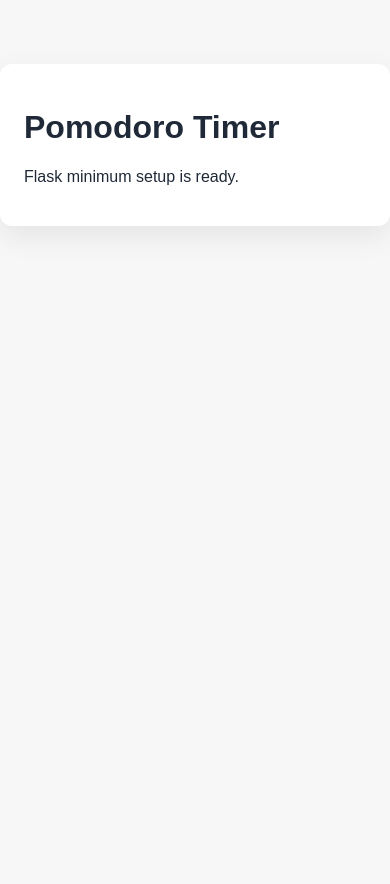
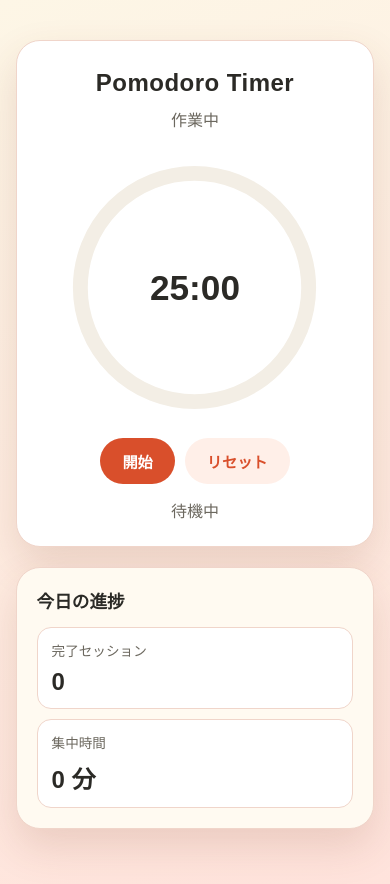
Before and after one commit to sti-ytmori/2026-Github-Copilot-Workshop-Python, a Flask app: page / in a window 390 px wide. Before the commit the page ends 230 px from the top, so only its background shows below. Run offline with Flask 3, Linux system fonts and the light colour scheme.

Commit message:
アプリ完成

```diff
--- a/1.pomodoro/app.py
+++ b/1.pomodoro/app.py
@@ -1,7 +1,17 @@
-from flask import Flask, render_template
+from flask import Flask, jsonify, render_template, request
+
+from services.progress_service import ProgressService
 
 
 app = Flask(__name__)
+progress_service = ProgressService()
+
+SETTINGS = {
+	"work_minutes": 25,
+	"short_break_minutes": 5,
+	"long_break_minutes": 15,
+	"long_break_interval": 4,
+}
 
 
 @app.route("/")
@@ -9,5 +19,29 @@ def index():
 	return render_template("index.html")
 
 
+@app.route("/api/settings", methods=["GET"])
+def get_settings():
+	return jsonify(SETTINGS)
+
+
+@app.route("/api/progress/today", methods=["GET"])
+def get_today_progress():
+	date_key = request.args.get("date")
+	progress = progress_service.get_today_progress(date_key=date_key)
+	return jsonify(progress)
+
+
+@app.route("/api/sessions/complete", methods=["POST"])
+def complete_session():
+	data = request.get_json(silent=True) or {}
+	mode = data.get("mode")
+	if mode != "work":
+		return jsonify({"error": "mode must be 'work'"}), 400
+
+	focus_minutes = int(SETTINGS["work_minutes"])
+	updated = progress_service.add_work_completion(focus_minutes=focus_minutes)
+	return jsonify(updated), 201
+
+
 if __name__ == "__main__":
 	app.run(host="0.0.0.0", port=8000, debug=True)
--- a/1.pomodoro/static/css/style.css
+++ b/1.pomodoro/static/css/style.css
@@ -1,19 +1,168 @@
 :root {
   color-scheme: light;
+  --bg-top: #fdf6e6;
+  --bg-bottom: #ffe3dc;
+  --card: #ffffff;
+  --card-soft: #fffaf1;
+  --text: #2b2a26;
+  --muted: #6c685f;
+  --accent: #d94f2b;
+  --accent-soft: #ffefe8;
+  --line: #f0d5ca;
+  --shadow: 0 18px 40px rgba(131, 66, 42, 0.16);
+}
+
+* {
+  box-sizing: border-box;
 }
 
 body {
   margin: 0;
-  font-family: sans-serif;
-  background: #f7f7f8;
-  color: #1f2937;
+  min-height: 100vh;
+  font-family: "Poppins", "Noto Sans JP", sans-serif;
+  color: var(--text);
+  background: linear-gradient(160deg, var(--bg-top) 0%, var(--bg-bottom) 100%);
 }
 
-.container {
-  max-width: 720px;
-  margin: 64px auto;
-  padding: 24px;
+.app-shell {
+  width: min(960px, 92vw);
+  margin: 40px auto;
+  display: grid;
+  gap: 20px;
+  grid-template-columns: 2fr 1fr;
+  align-items: start;
+}
+
+.timer-card,
+.progress-card {
+  background: var(--card);
+  border-radius: 24px;
+  border: 1px solid var(--line);
+  box-shadow: var(--shadow);
+}
+
+.timer-card {
+  padding: 28px 28px 24px;
+  text-align: center;
+}
+
+.title {
+  margin: 0;
+  font-size: clamp(1.5rem, 2.4vw, 2.2rem);
+  letter-spacing: 0.02em;
+}
+
+.mode-label {
+  margin: 10px 0 0;
+  color: var(--muted);
+  font-size: 1rem;
+}
+
+.timer-ring {
+  position: relative;
+  width: min(320px, 70vw);
+  margin: 20px auto 10px;
+}
+
+.ring-svg {
+  display: block;
+  width: 100%;
+}
+
+.ring-bg,
+.ring-progress {
+  fill: none;
+  stroke-width: 12;
+}
+
+.ring-bg {
+  stroke: #f3eee5;
+}
+
+.ring-progress {
+  stroke: var(--accent);
+  stroke-linecap: round;
+  transform-origin: center;
+  transform: rotate(-90deg);
+  transition: stroke-dashoffset 0.35s ease;
+}
+
+.time-label {
+  position: absolute;
+  inset: 0;
+  margin: auto;
+  height: fit-content;
+  font-size: clamp(2.2rem, 6vw, 3.2rem);
+  font-weight: 700;
+}
+
+.button-row {
+  margin-top: 14px;
+  display: flex;
+  justify-content: center;
+  gap: 10px;
+}
+
+.btn {
+  border: none;
+  border-radius: 999px;
+  padding: 12px 22px;
+  font-size: 0.95rem;
+  font-weight: 600;
+  cursor: pointer;
+}
+
+.btn-primary {
+  background: var(--accent);
+  color: #ffffff;
+}
+
+.btn-secondary {
+  background: var(--accent-soft);
+  color: var(--accent);
+}
+
+.status-label {
+  margin: 14px 0 0;
+  color: var(--muted);
+}
+
+.progress-card {
+  padding: 20px;
+  background: var(--card-soft);
+}
+
+.progress-card h2 {
+  margin: 0 0 14px;
+  font-size: 1.1rem;
+}
+
+.progress-grid {
+  display: grid;
+  gap: 10px;
+}
+
+.progress-item {
   background: #ffffff;
-  border-radius: 12px;
-  box-shadow: 0 10px 30px rgba(0, 0, 0, 0.08);
+  border: 1px solid var(--line);
+  border-radius: 14px;
+  padding: 12px 14px;
 }
+
+.progress-name {
+  margin: 0;
+  font-size: 0.85rem;
+  color: var(--muted);
+}
+
+.progress-value {
+  margin: 8px 0 0;
+  font-size: 1.5rem;
+  font-weight: 700;
+}
+
+@media (max-width: 900px) {
+  .app-shell {
+    grid-template-columns: 1fr;
+  }
+}
--- a/1.pomodoro/static/js/timer.js
+++ b/1.pomodoro/static/js/timer.js
@@ -1 +1,303 @@
-console.log("timer.js loaded");
+const MODES = {
+	work: "作業中",
+	short_break: "短い休憩",
+	long_break: "長い休憩",
+};
+
+const TIMER_STATES = {
+	idle: "idle",
+	running: "running",
+	paused: "paused",
+};
+
+const DEFAULT_SETTINGS = {
+	work_minutes: 25,
+	short_break_minutes: 5,
+	long_break_minutes: 15,
+	long_break_interval: 4,
+};
+
+const ring = document.getElementById("progressRing");
+const modeLabel = document.getElementById("modeLabel");
+const timeLabel = document.getElementById("timeLabel");
+const primaryButton = document.getElementById("primaryButton");
+const resetButton = document.getElementById("resetButton");
+const statusLabel = document.getElementById("statusLabel");
+const completedSessionsLabel = document.getElementById("completedSessions");
+const focusMinutesLabel = document.getElementById("focusMinutes");
+
+const RADIUS = 92;
+const CIRCUMFERENCE = 2 * Math.PI * RADIUS;
+
+ring.style.strokeDasharray = `${CIRCUMFERENCE}`;
+ring.style.strokeDashoffset = `${CIRCUMFERENCE}`;
+
+const state = {
+	settings: { ...DEFAULT_SETTINGS },
+	mode: "work",
+	timerState: TIMER_STATES.idle,
+	endTimeMs: null,
+	remainingMs: DEFAULT_SETTINGS.work_minutes * 60 * 1000,
+	sessionDurationMs: DEFAULT_SETTINGS.work_minutes * 60 * 1000,
+	completedWorkCycles: 0,
+	progress: {
+		date: todayKey(),
+		completed_sessions: 0,
+		focus_minutes: 0,
+	},
+};
+
+let timerId = null;
+
+function todayKey() {
+	return new Date().toISOString().slice(0, 10);
+}
+
+function modeDurationMs(mode) {
+	if (mode === "work") {
+		return state.settings.work_minutes * 60 * 1000;
+	}
+	if (mode === "long_break") {
+		return state.settings.long_break_minutes * 60 * 1000;
+	}
+	return state.settings.short_break_minutes * 60 * 1000;
+}
+
+function formatMs(ms) {
+	const totalSec = Math.max(0, Math.ceil(ms / 1000));
+	const minute = Math.floor(totalSec / 60);
+	const second = totalSec % 60;
+	return `${String(minute).padStart(2, "0")}:${String(second).padStart(2, "0")}`;
+}
+
+function statusText() {
+	if (state.timerState === TIMER_STATES.running) {
+		return "実行中";
+	}
+	if (state.timerState === TIMER_STATES.paused) {
+		return "一時停止中";
+	}
+	return "待機中";
+}
+
+function primaryButtonText() {
+	if (state.timerState === TIMER_STATES.running) {
+		return "一時停止";
+	}
+	if (state.timerState === TIMER_STATES.paused) {
+		return "再開";
+	}
+	return "開始";
+}
+
+function progressPercent() {
+	const elapsed = Math.max(0, state.sessionDurationMs - state.remainingMs);
+	return Math.min(1, elapsed / state.sessionDurationMs);
+}
+
+function render() {
+	const key = todayKey();
+	if (state.progress.date !== key) {
+		state.progress = loadProgress();
+	}
+
+	modeLabel.textContent = MODES[state.mode];
+	timeLabel.textContent = formatMs(state.remainingMs);
+	statusLabel.textContent = statusText();
+	primaryButton.textContent = primaryButtonText();
+
+	const offset = CIRCUMFERENCE * (1 - progressPercent());
+	ring.style.strokeDashoffset = `${offset}`;
+
+	completedSessionsLabel.textContent = String(state.progress.completed_sessions);
+	focusMinutesLabel.textContent = `${state.progress.focus_minutes} 分`;
+}
+
+function setMode(mode) {
+	state.mode = mode;
+	state.sessionDurationMs = modeDurationMs(mode);
+	state.remainingMs = state.sessionDurationMs;
+}
+
+function stopTick() {
+	if (timerId !== null) {
+		window.clearInterval(timerId);
+		timerId = null;
+	}
+}
+
+function startTick() {
+	stopTick();
+	timerId = window.setInterval(tick, 250);
+}
+
+function toBreakMode() {
+	const interval = state.settings.long_break_interval;
+	const useLongBreak = state.completedWorkCycles > 0 && state.completedWorkCycles % interval === 0;
+	return useLongBreak ? "long_break" : "short_break";
+}
+
+function loadProgress() {
+	const key = `pomodoro-progress:${todayKey()}`;
+	try {
+		const raw = window.localStorage.getItem(key);
+		if (!raw) {
+			return { date: todayKey(), completed_sessions: 0, focus_minutes: 0 };
+		}
+		const parsed = JSON.parse(raw);
+		if (typeof parsed.completed_sessions !== "number" || typeof parsed.focus_minutes !== "number") {
+			return { date: todayKey(), completed_sessions: 0, focus_minutes: 0 };
+		}
+		return {
+			date: todayKey(),
+			completed_sessions: parsed.completed_sessions,
+			focus_minutes: parsed.focus_minutes,
+		};
+	} catch (_err) {
+		return { date: todayKey(), completed_sessions: 0, focus_minutes: 0 };
+	}
+}
+
+function saveProgress(progress) {
+	const key = `pomodoro-progress:${todayKey()}`;
+	window.localStorage.setItem(key, JSON.stringify(progress));
+}
+
+async function syncProgressFromApi() {
+	try {
+		const response = await fetch(`/api/progress/today?date=${todayKey()}`);
+		if (!response.ok) {
+			return;
+		}
+		const data = await response.json();
+		if (typeof data.completed_sessions === "number" && typeof data.focus_minutes === "number") {
+			const merged = {
+				date: todayKey(),
+				completed_sessions: Math.max(state.progress.completed_sessions, data.completed_sessions),
+				focus_minutes: Math.max(state.progress.focus_minutes, data.focus_minutes),
+			};
+			state.progress = merged;
+			saveProgress(merged);
+		}
+	} catch (_err) {
+		// API障害時はローカルデータを継続利用
+	}
+}
+
+async function postCompletedWorkSession() {
+	try {
+		await fetch("/api/sessions/complete", {
+			method: "POST",
+			headers: {
+				"Content-Type": "application/json",
+			},
+			body: JSON.stringify({ mode: "work" }),
+		});
+	} catch (_err) {
+		// 送信失敗でもクライアント動作を優先する
+	}
+}
+
+function addTodayProgress() {
+	state.progress.completed_sessions += 1;
+	state.progress.focus_minutes += state.settings.work_minutes;
+	saveProgress(state.progress);
+}
+
+function finishSession() {
+	stopTick();
+	state.timerState = TIMER_STATES.idle;
+
+	if (state.mode === "work") {
+		state.completedWorkCycles += 1;
+		addTodayProgress();
+		postCompletedWorkSession();
+		setMode(toBreakMode());
+	} else {
+		setMode("work");
+	}
+
+	render();
+}
+
+function tick() {
+	if (state.timerState !== TIMER_STATES.running || state.endTimeMs === null) {
+		return;
+	}
+	state.remainingMs = Math.max(0, state.endTimeMs - Date.now());
+	if (state.remainingMs <= 0) {
+		finishSession();
+		return;
+	}
+	render();
+}
+
+function startTimer() {
+	if (state.timerState === TIMER_STATES.idle) {
+		state.sessionDurationMs = modeDurationMs(state.mode);
+		state.remainingMs = state.sessionDurationMs;
+	}
+
+	state.timerState = TIMER_STATES.running;
+	state.endTimeMs = Date.now() + state.remainingMs;
+	startTick();
+	render();
+}
+
+function pauseTimer() {
+	if (state.timerState !== TIMER_STATES.running) {
+		return;
+	}
+	state.remainingMs = Math.max(0, state.endTimeMs - Date.now());
+	state.timerState = TIMER_STATES.paused;
+	state.endTimeMs = null;
+	stopTick();
+	render();
+}
+
+function resetTimer() {
+	stopTick();
+	state.timerState = TIMER_STATES.idle;
+	state.endTimeMs = null;
+	state.completedWorkCycles = 0;
+	setMode("work");
+	render();
+}
+
+function handlePrimaryButton() {
+	if (state.timerState === TIMER_STATES.running) {
+		pauseTimer();
+		return;
+	}
+	startTimer();
+}
+
+async function loadSettings() {
+	try {
+		const response = await fetch("/api/settings");
+		if (!response.ok) {
+			return;
+		}
+		const data = await response.json();
+		state.settings = {
+			work_minutes: Number(data.work_minutes) || DEFAULT_SETTINGS.work_minutes,
+			short_break_minutes: Number(data.short_break_minutes) || DEFAULT_SETTINGS.short_break_minutes,
+			long_break_minutes: Number(data.long_break_minutes) || DEFAULT_SETTINGS.long_break_minutes,
+			long_break_interval: Number(data.long_break_interval) || DEFAULT_SETTINGS.long_break_interval,
+		};
+	} catch (_err) {
+		state.settings = { ...DEFAULT_SETTINGS };
+	}
+}
+
+async function initialize() {
+	await loadSettings();
+	state.progress = loadProgress();
+	setMode("work");
+	await syncProgressFromApi();
+	primaryButton.addEventListener("click", handlePrimaryButton);
+	resetButton.addEventListener("click", resetTimer);
+	render();
+}
+
+initialize();
--- a/1.pomodoro/templates/index.html
+++ b/1.pomodoro/templates/index.html
@@ -7,9 +7,46 @@
     <link rel="stylesheet" href="{{ url_for('static', filename='css/style.css') }}" />
   </head>
   <body>
-    <main class="container">
-      <h1>Pomodoro Timer</h1>
-      <p>Flask minimum setup is ready.</p>
+    <main class="app-shell">
+      <section class="timer-card" aria-label="ポモドーロタイマー">
+        <h1 class="title">Pomodoro Timer</h1>
+        <p id="modeLabel" class="mode-label">作業中</p>
+
+        <div class="timer-ring" role="img" aria-label="タイマー進捗">
+          <svg viewBox="0 0 220 220" class="ring-svg">
+            <circle cx="110" cy="110" r="92" class="ring-bg"></circle>
+            <circle
+              id="progressRing"
+              cx="110"
+              cy="110"
+              r="92"
+              class="ring-progress"
+            ></circle>
+          </svg>
+          <p id="timeLabel" class="time-label">25:00</p>
+        </div>
+
+        <div class="button-row">
+          <button id="primaryButton" class="btn btn-primary" type="button">開始</button>
+          <button id="resetButton" class="btn btn-secondary" type="button">リセット</button>
+        </div>
+
+        <p id="statusLabel" class="status-label">待機中</p>
+      </section>
+
+      <section class="progress-card" aria-label="今日の進捗">
+        <h2>今日の進捗</h2>
+        <div class="progress-grid">
+          <article class="progress-item">
+            <p class="progress-name">完了セッション</p>
+            <p id="completedSessions" class="progress-value">0</p>
+          </article>
+          <article class="progress-item">
+            <p class="progress-name">集中時間</p>
+            <p id="focusMinutes" class="progress-value">0 分</p>
+          </article>
+        </div>
+      </section>
     </main>
     <script src="{{ url_for('static', filename='js/timer.js') }}"></script>
   </body>
```
Also changed, not shown: 1.pomodoro/services/progress_service.py (added, +51 -0 lines), plan.md (+3 -1 lines), 1.pomodoro/README.md, 1.pomodoro/services/__init__.py (added), README.md.
